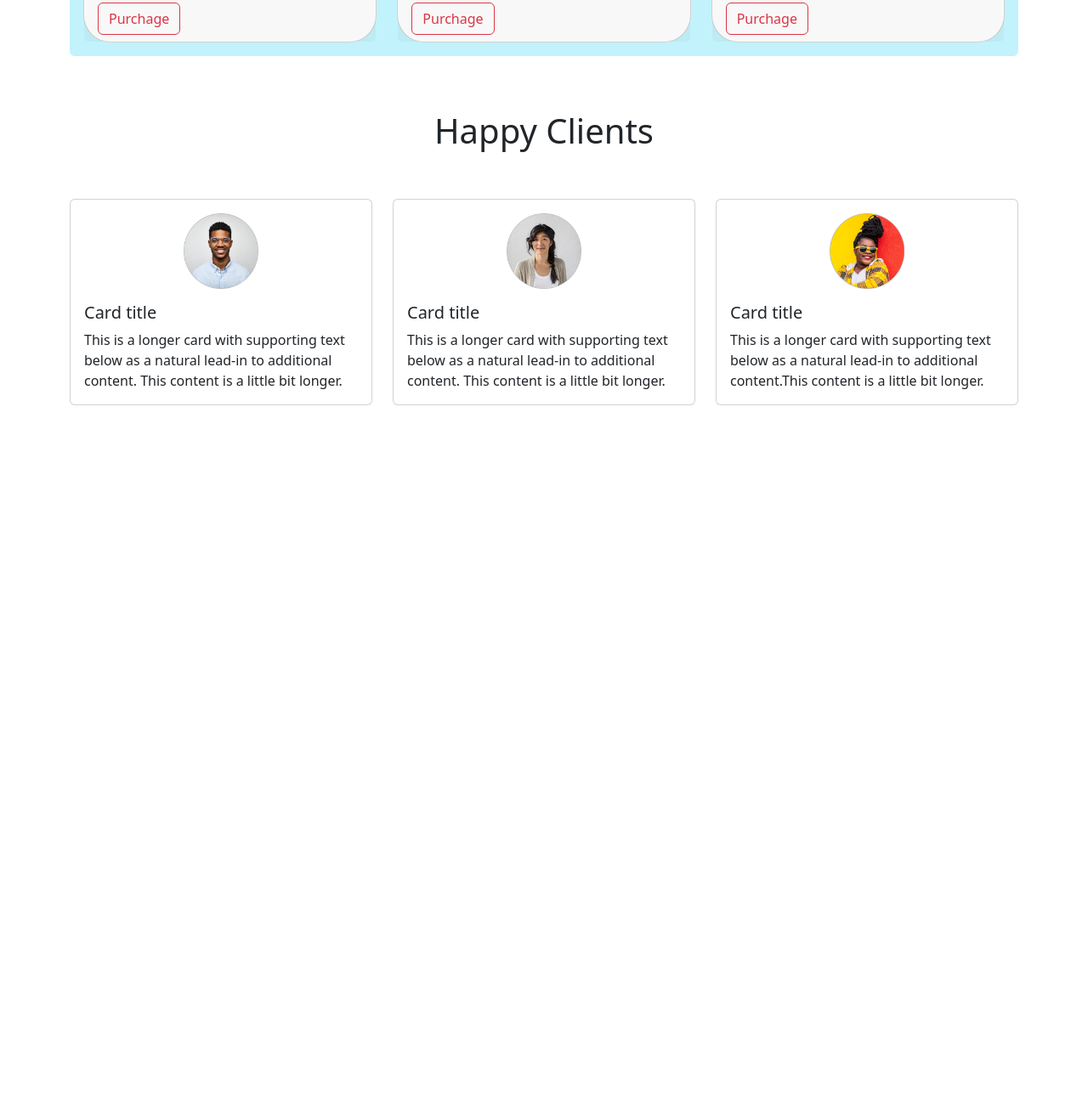
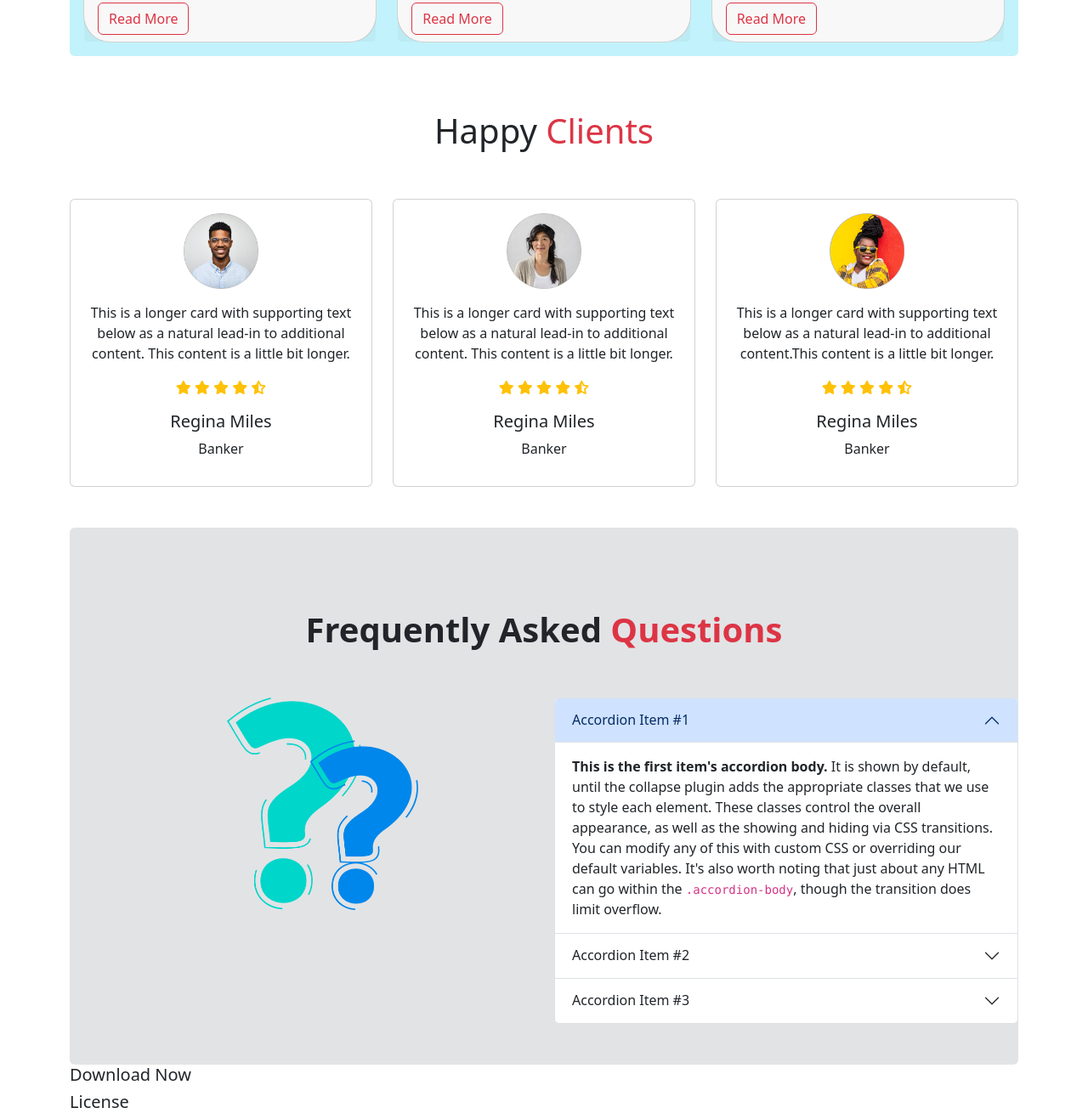
Before and after one commit to Mahmudul107/Bikerz-zone, a plain HTML site: page index.html in a window 1280 px wide. Shown: the part 1625-2942 px from the top of the page at 85% size. Before the commit the page ends 2102 px from the top, so only its background shows below. Drawn offline with nearby package versions, Linux system fonts and the light colour scheme.

```diff
--- a/index.html
+++ b/index.html
@@ -6,6 +6,7 @@
     <title>Bikerz Zone</title>
     <link href="https://cdn.jsdelivr.net/npm/bootstrap@5.3.0-alpha1/dist/css/bootstrap.min.css" rel="stylesheet" integrity="sha384-GLhlTQ8iRABdZLl6O3oVMWSktQOp6b7In1Zl3/Jr59b6EGGoI1aFkw7cmDA6j6gD" crossorigin="anonymous">
     <link rel="stylesheet" href="styles/style.css">
+    <script src="https://kit.fontawesome.com/eb6e6243c3.js" crossorigin="anonymous"></script>
   </head>
   <body class="container-lg">
     <header>
@@ -122,12 +123,12 @@
           <div class="col">
             <div class="card h-100 rounded-5">
               <img src="images/bike-3.png" class="card-img-top" alt="...">
-              <div class="card-body">
-                <h5 class="card-title">Card title</h5>
+              <div class="card-body text-center">
+                <h5 class="card-title">Ducati XDIAVEL S-73</h5>
                 <p class="card-text">This is a wider card with supporting text below as a natural lead-in to additional content. This content is a little bit longer.</p>
               </div>
               <div class="card-footer">
-                <button class="btn btn-outline-danger">Purchage</button>
+                <button class="btn btn-outline-danger">Read More</button>
               </div>
             </div>
           </div>
@@ -135,11 +136,11 @@
             <div class="card h-100 rounded-5">
               <img src="images/bike-1.png" class="card-img-top" alt="...">
               <div class="card-body">
-                <h5 class="card-title">Card title</h5>
+                <h5 class="card-title">Motorcycles & Scooters</h5>
                 <p class="card-text">This card has supporting text below as a natural lead-in to additional content.</p>
               </div>
               <div class="card-footer">
-                <button class="btn btn-outline-danger">Purchage</button>
+                <button class="btn btn-outline-danger">Read More</button>
               </div>
             </div>
           </div>
@@ -147,11 +148,11 @@
             <div class="card h-100 rounded-5">
               <img src="images/bike-2.png" class="card-img-top" alt="...">
               <div class="card-body">
-                <h5 class="card-title">Card title</h5>
+                <h5 class="card-title">2021 Honda CBR500R</h5>
                 <p class="card-text">This is a wider card with supporting text below as a natural lead-in to additional content. This card has even longer content than the first to show that equal height action.</p>
               </div>
               <div class="card-footer">
-                <button class="btn btn-outline-danger">Purchage</button>
+                <button class="btn btn-outline-danger">Read More</button>
               </div>
             </div>
           </div>
@@ -162,32 +163,108 @@
       <!-- Happy Clients -->
 
       <section class="mt-3">
-        <h1 class="text-center py-5">Happy Clients</h1>
+        <h1 class="text-center py-5">Happy <span class="text-danger">Clients</span></h1>
         <div class="row row-cols-1 row-cols-md-3 g-4">
           <div class="col">
-            <div class="card">
+            <div class="card ">
               <img src="images/user-1.png" class="card-img-top w-25 mx-auto pt-3" alt="...">
-              <div class="card-body">
-                <h5 class="card-title">Card title</h5>
+              <div class="card-body text-center">
                 <p class="card-text">This is a longer card with supporting text below as a natural lead-in to additional content. This content is a little bit longer.</p>
+                <p class="text-warning">
+                  <i class="fa-solid fa-star"></i>
+                  <i class="fa-solid fa-star"></i>
+                  <i class="fa-solid fa-star"></i>
+                  <i class="fa-solid fa-star"></i>
+                  <i class="fa-solid fa-star-half-stroke"></i>
+                </p>
+                <h5>Regina Miles</h5>
+                <p>Banker</p>
               </div>
             </div>
           </div>
           <div class="col">
-            <div class="card">
+            <div class="card  text-center">
               <img src="images/user-2.png" class="card-img-top w-25 mx-auto pt-3" alt="...">
               <div class="card-body">
-                <h5 class="card-title">Card title</h5>
                 <p class="card-text">This is a longer card with supporting text below as a natural lead-in to additional content. This content is a little bit longer.</p>
+                <p class="text-warning">
+                  <i class="fa-solid fa-star"></i>
+                  <i class="fa-solid fa-star"></i>
+                  <i class="fa-solid fa-star"></i>
+                  <i class="fa-solid fa-star"></i>
+                  <i class="fa-solid fa-star-half-stroke"></i>
+                </p>
+                <h5>Regina Miles</h5>
+                <p>Banker</p>
               </div>
             </div>
           </div>
           <div class="col">
-            <div class="card">
+            <div class="card  text-center">
               <img src="images/user-3.png" class="card-img-top w-25 mx-auto pt-3" alt="...">
               <div class="card-body">
-                <h5 class="card-title">Card title</h5>
                 <p class="card-text">This is a longer card with supporting text below as a natural lead-in to additional content.This content is a little bit longer.</p>
+                <p class="text-warning">
+                  <i class="fa-solid fa-star"></i>
+                  <i class="fa-solid fa-star"></i>
+                  <i class="fa-solid fa-star"></i>
+                  <i class="fa-solid fa-star"></i>
+                  <i class="fa-solid fa-star-half-stroke"></i>
+                </p>
+                <h5>Regina Miles</h5>
+                <p>Banker</p>
+              </div>
+            </div>
+          </div>
+        </div>
+      </section>
+
+      <!-- FAQ section -->
+      <section class="mt-5 py-5 bg-secondary-subtle rounded">
+        <h1 class="text-center mt-5 fw-bold">Frequently Asked <span class="text-danger">Questions</span></h1>
+        <div class="row row-cols-1 row-cols-md-2">
+          <div class="col pt-5 text-center">
+            <img class="ps-5 w-50" src="images/faq.png" alt="" srcset="">
+          </div>
+
+          <!-- Accordion -->
+          <div class="col pt-5">
+            <div class="accordion" id="accordionExample">
+              <div class="accordion-item">
+                <h2 class="accordion-header" id="headingOne">
+                  <button class="accordion-button" type="button" data-bs-toggle="collapse" data-bs-target="#collapseOne" aria-expanded="true" aria-controls="collapseOne">
+                    Accordion Item #1
+                  </button>
+                </h2>
+                <div id="collapseOne" class="accordion-collapse collapse show" aria-labelledby="headingOne" data-bs-parent="#accordionExample">
+                  <div class="accordion-body">
+                    <strong>This is the first item's accordion body.</strong> It is shown by default, until the collapse plugin adds the appropriate classes that we use to style each element. These classes control the overall appearance, as well as the showing and hiding via CSS transitions. You can modify any of this with custom CSS or overriding our default variables. It's also worth noting that just about any HTML can go within the <code>.accordion-body</code>, though the transition does limit overflow.
+                  </div>
+                </div>
+              </div>
+              <div class="accordion-item">
+                <h2 class="accordion-header" id="headingTwo">
+                  <button class="accordion-button collapsed" type="button" data-bs-toggle="collapse" data-bs-target="#collapseTwo" aria-expanded="false" aria-controls="collapseTwo">
+                    Accordion Item #2
+                  </button>
+                </h2>
+                <div id="collapseTwo" class="accordion-collapse collapse" aria-labelledby="headingTwo" data-bs-parent="#accordionExample">
+                  <div class="accordion-body">
+                    <strong>This is the second item's accordion body.</strong> It is hidden by default, until the collapse plugin adds the appropriate classes that we use to style each element. These classes control the overall appearance, as well as the showing and hiding via CSS transitions. You can modify any of this with custom CSS or overriding our default variables. It's also worth noting that just about any HTML can go within the <code>.accordion-body</code>, though the transition does limit overflow.
+                  </div>
+                </div>
+              </div>
+              <div class="accordion-item">
+                <h2 class="accordion-header" id="headingThree">
+                  <button class="accordion-button collapsed" type="button" data-bs-toggle="collapse" data-bs-target="#collapseThree" aria-expanded="false" aria-controls="collapseThree">
+                    Accordion Item #3
+                  </button>
+                </h2>
+                <div id="collapseThree" class="accordion-collapse collapse" aria-labelledby="headingThree" data-bs-parent="#accordionExample">
+                  <div class="accordion-body">
+                    <strong>This is the third item's accordion body.</strong> It is hidden by default, until the collapse plugin adds the appropriate classes that we use to style each element. These classes control the overall appearance, as well as the showing and hiding via CSS transitions. You can modify any of this with custom CSS or overriding our default variables. It's also worth noting that just about any HTML can go within the <code>.accordion-body</code>, though the transition does limit overflow.
+                  </div>
+                </div>
               </div>
             </div>
           </div>
@@ -195,8 +272,14 @@
       </section>
 
     </main>
-    <footer>
+    <footer class="">
+      <div class="row d-flex">
+        <h5>Download Now</h5>
+        <h5>License</h5>
+      </div>
+      <div>
 
+      </div>
     </footer>
 
 
```
